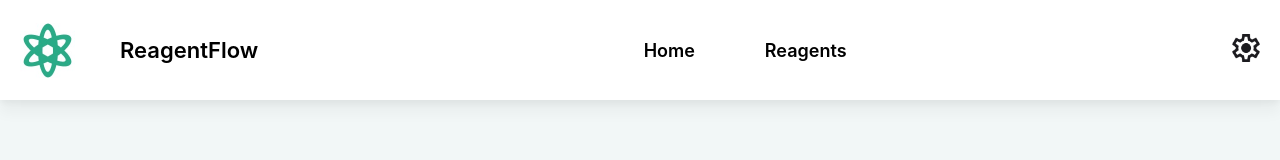
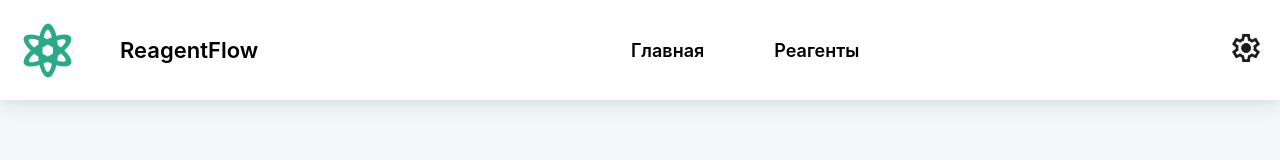
Before and after one commit to ReagentFlow/frontend, a React (Create React App) app: page / in a window 1280 px wide. Shown: the top 160 px of the page. Built offline with nearby package versions, Linux system fonts and the light colour scheme.

Commit message:
rename buttons

```diff
--- a/src/components/Header.jsx
+++ b/src/components/Header.jsx
@@ -12,8 +12,8 @@ function Header() {
                 <div className="logo-text">ReagentFlow</div>
             </div>
             <div className="nav-buttons">
-                <Link to="/" className="nav-link">Home</Link>
-                <Link to="/reagents" className="nav-link">Reagents</Link>
+                <Link to="/" className="nav-link">Главная</Link>
+                <Link to="/reagents" className="nav-link">Реагенты</Link>
             </div>
             <Link to="/settings" className="settings-button">
                 <img src={settingsIcon} alt="settings" />
```
